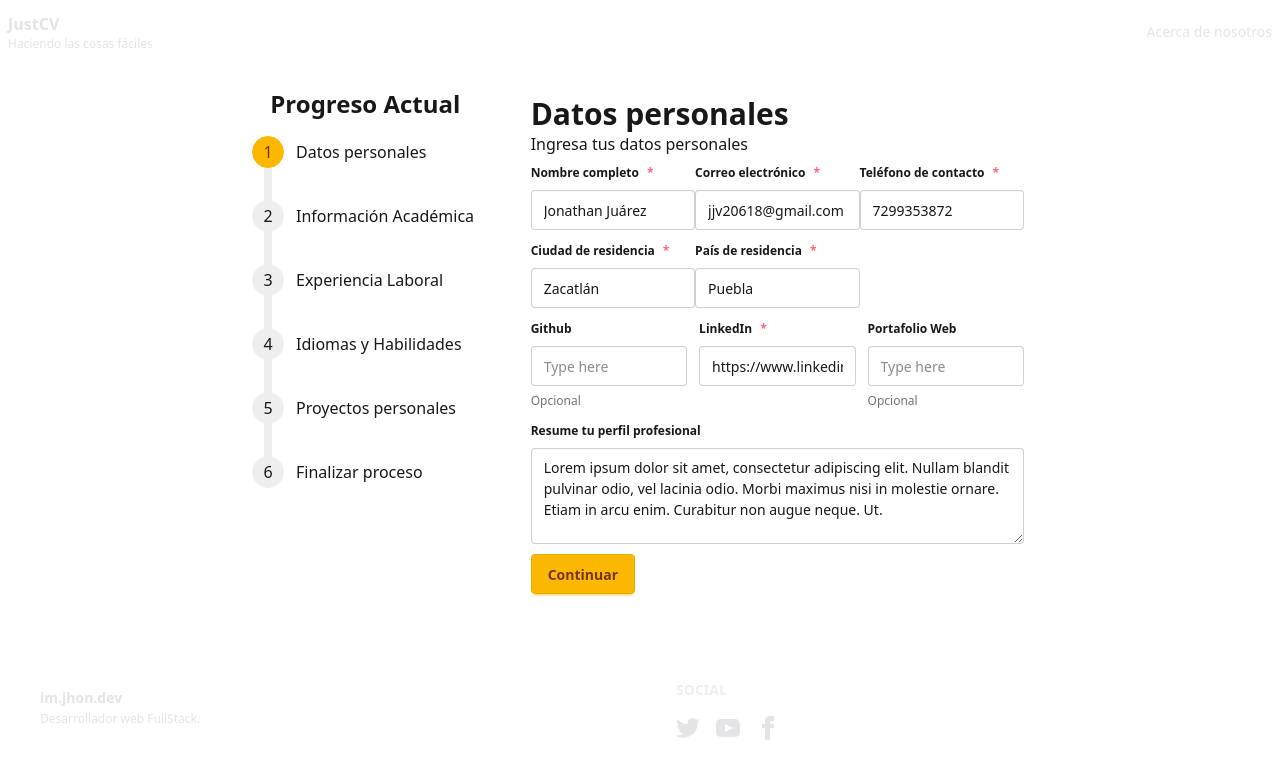
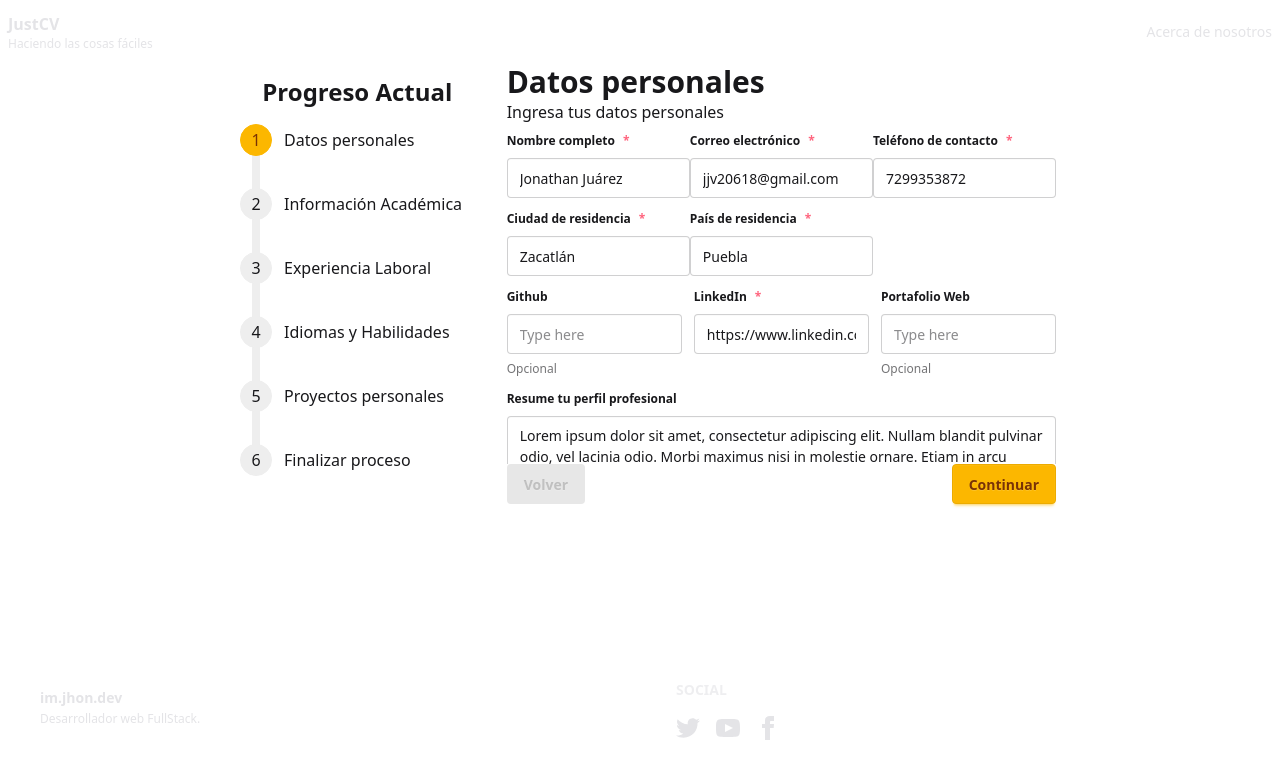
Before and after one commit to JhonCODEOWO/JustCV, a React (Vite) app: page /creating-cv in a window 1280 px wide. Shown: the top 778 px of the page. Built offline with nearby package versions, Linux system fonts and the light colour scheme.

Commit message:
refactor: Remove navigation buttons from step components in CreateCvForm to manage step validations using useSteps hook.

```diff
--- a/src/CV/components/CreateCvForm/CreateCvForm.component.tsx
+++ b/src/CV/components/CreateCvForm/CreateCvForm.component.tsx
@@ -12,6 +12,7 @@ import EducationDataStep from "./components/StepComponents/EducationDataStep/Edu
 import LaboralDataStep from "./components/StepComponents/LaboralDataStep/LaboralDataStep.component";
 import SkillsLanguageStep from "./components/StepComponents/SkillsLanguageStep/SkillsLanguageStep.component";
 import ProjectsStep from "./components/StepComponents/ProjectsStep/ProjectsStep.component";
+import type { JSX } from "react";
 
 //TODO: The useSteps hook should retrieve this values
 export type StepID = "personalData" | "educationData" | "laboralData" | "skillsLanguage" | "finalPhase" | "projects";
@@ -19,7 +20,7 @@ export type StepID = "personalData" | "educationData" | "laboralData" | "skillsL
 function CreateCvForm() {
     const navigate = useNavigate();
     const {addCv} = useCvsContext();
-    const {actualPhase, nextPhase, prevPhase, totalPhases, goTo, elementsBefore} = useSteps([
+    const {actualPhase, nextPhase, prevPhase, totalPhases, goTo, elementsBefore, actualStepElement} = useSteps([
         {
             id: 'personalData',
             title: 'Datos personales'
@@ -62,10 +63,10 @@ function CreateCvForm() {
     });
 
     /**
-     * Field values separated by a ID
+     * Field values separated by a ID to indicate what fields should validate in each step
      */
     const fieldsByStep: Record<StepID, FieldPath<CreateCvFormBody>[]> = {
-            'personalData': ["fullname", "email", "phoneNumber", "profesionalLinks", "residence", "resume"],
+            personalData: ["fullname", "email", "phoneNumber", "profesionalLinks", "residence", "resume"],
             educationData: ["education"],
             laboralData: ["workExperience"],
             skillsLanguage: ["skills", "languages"],
@@ -123,20 +124,9 @@ function CreateCvForm() {
         goTo(requestedIndex);
     }
 
-    return (
-        <form onSubmit={(event) => onSubmit(event)} className="flex gap-y-6 justify-center">
-            <div className="gap-x-4 grid grid-cols-3 p-3 w-[65%]">
-                <StepsTimelineComponent actualPhase={actualPhase} steps={totalPhases} onStepWanted={handleWantedStep} className="h-full"/>
-                <section className="bg-base-100 p-5 rounded flex-1 h-full col-start-2 col-end-4">
-                    {
-                        actualPhase === 0
-                        &&
-                        <PersonalDataStep errors={errors} register={register} validate={validate}/>
-                    }
-                    {
-                        actualPhase === 1
-                        &&
-                        <EducationDataStep
+    const stepsRenders: Record<StepID, JSX.Element> = {
+        'personalData': <PersonalDataStep errors={errors} register={register} validate={validate}/>,
+        'educationData': <EducationDataStep
                             append={append}
                             control={control}
                             errors={errors}
@@ -146,12 +136,8 @@ function CreateCvForm() {
                             validate={validate}
                             prevPhase={prevPhase}
                             onDeleteEducationElement={handleDeleteEducationElement}
-                        />
-                    }
-                    {
-                        actualPhase === 2
-                        &&
-                        <LaboralDataStep
+                        />,
+        'laboralData': <LaboralDataStep
                             appendWorkExperience={appendWorkExperience}
                             control={control}
                             errors={errors}
@@ -161,12 +147,8 @@ function CreateCvForm() {
                             validate={validate}
                             workExperienceFields={workExperienceFields}
                             prevPhase={prevPhase}
-                        />
-                    }
-                    {
-                        actualPhase === 3
-                        &&
-                        <SkillsLanguageStep
+                        />,
+        'skillsLanguage': <SkillsLanguageStep
                             appendLanguage={appendLanguage}
                             appendSkill={appendSkill}
                             control={control}
@@ -178,12 +160,8 @@ function CreateCvForm() {
                             skills={skills}
                             validate={validate}
                             prevPhase={prevPhase}
-                        />
-                    }
-                    {
-                        actualPhase === 4
-                        &&
-                        <ProjectsStep
+                        />,
+        'projects': <ProjectsStep
                             appendProject={appendProject}
                             errors={errors}
                             projects={projects}
@@ -191,20 +169,39 @@ function CreateCvForm() {
                             removeProject={removeProject}
                             validate={validate}
                             prevPhase={prevPhase}
-                        />
-                    }
-                </section>
-                {
-                    actualPhase === 5
-                    &&
-                    <section className="flex flex-col col-start-2 col-end-4">
+                        />,
+        'finalPhase': <>
                         <HeaderWithContentComponent level={3} title="¡Ya hemos terminado!" content="Verifica que la información sea correcta, pero no te preocupes si decides guardarla, podrás editarla cuando quieras."/>
                         <section className="mt-auto flex justify-between">
                             <button className="btn btn-info" type="button" onClick={prevPhase}>Volver</button>
                             <button type="submit" className="btn btn-success">Generar CV</button>
                         </section>
+                    </>
+    }
+
+    return (
+        <form onSubmit={(event) => onSubmit(event)} className="flex gap-y-6 justify-center">
+            <div className="gap-x-4 grid grid-cols-3 w-[65%] h-[500px] relative">
+                <StepsTimelineComponent actualPhase={actualPhase} steps={totalPhases} onStepWanted={handleWantedStep} className="h-full"/>
+                <div className="col-start-2 col-end-4 bg-base-100 rounded">
+                    <section className="h-[400px] overflow-auto">
+                    {
+                        stepsRenders[actualStepElement.id as StepID]
+                    }
                     </section>
-                }
+                    <div className="flex justify-between">
+                        <button className="btn btn-info" type="button" onClick={prevPhase} disabled={actualPhase === 0}>
+                        Volver
+                        </button>
+                        <button
+                            className="btn btn-warning"
+                            type="button"
+                            onClick={() => validate(actualStepElement.id as StepID)}
+                        >
+                            Continuar
+                        </button>
+                    </div>
+                </div>
             </div>
         </form>
     );
--- a/src/CV/components/CreateCvForm/components/StepComponents/EducationDataStep/EducationDataStep.component.tsx
+++ b/src/CV/components/CreateCvForm/components/StepComponents/EducationDataStep/EducationDataStep.component.tsx
@@ -71,16 +71,6 @@ function EducationDataStep({
           );
         })}
       </section>
-      <button className="btn btn-info" type="button" onClick={prevPhase}>
-        Volver
-      </button>
-      <button
-        className="btn btn-warning"
-        type="button"
-        onClick={() => validate("educationData")}
-      >
-        Continuar
-      </button>
     </>
   );
 }
--- a/src/CV/components/CreateCvForm/components/StepComponents/LaboralDataStep/LaboralDataStep.component.tsx
+++ b/src/CV/components/CreateCvForm/components/StepComponents/LaboralDataStep/LaboralDataStep.component.tsx
@@ -85,16 +85,6 @@ function LaboralDataStep({
             );
           })}
         </section>
-        <button className="btn btn-info" type="button" onClick={prevPhase}>
-          Volver
-        </button>
-        <button
-          className="btn btn-warning"
-          type="button"
-          onClick={() => validate("laboralData")}
-        >
-          Continuar
-        </button>
       </div>
     </>
   );
--- a/src/CV/components/CreateCvForm/components/StepComponents/PersonalDataStep/PersonalDataStep.component.tsx
+++ b/src/CV/components/CreateCvForm/components/StepComponents/PersonalDataStep/PersonalDataStep.component.tsx
@@ -142,13 +142,6 @@ function PersonalDataStep({register, errors, validate}: StepComponentProps<Creat
           </p>
         </fieldset>
       </section>
-      <button
-        className="btn btn-warning"
-        type="button"
-        onClick={() => validate("personalData")}
-      >
-        Continuar
-      </button>
     </>
   );
 }
--- a/src/CV/components/CreateCvForm/components/StepComponents/ProjectsStep/ProjectsStep.component.tsx
+++ b/src/CV/components/CreateCvForm/components/StepComponents/ProjectsStep/ProjectsStep.component.tsx
@@ -78,18 +78,6 @@ function ProjectsStep({errors, register, validate, prevPhase, appendProject, pro
           </div>
         )}
       </section>
-      <div className="mt-auto flex justify-between">
-        <button type="button" className="btn btn-info" onClick={prevPhase}>
-          Volver
-        </button>
-        <button
-          type="button"
-          className="btn btn-warning"
-          onClick={() => validate("projects")}
-        >
-          Continuar
-        </button>
-      </div>
     </>
   );
 }
--- a/src/CV/components/CreateCvForm/components/StepComponents/SkillsLanguageStep/SkillsLanguageStep.component.tsx
+++ b/src/CV/components/CreateCvForm/components/StepComponents/SkillsLanguageStep/SkillsLanguageStep.component.tsx
@@ -200,18 +200,6 @@ function SkillsLanguageStep({
           ))}
         </div>
       </section>
-      <div className="mt-auto flex justify-between">
-        <button type="button" className="btn btn-info" onClick={prevPhase}>
-          Volver
-        </button>
-        <button
-          type="button"
-          className="btn btn-warning"
-          onClick={() => validate("skillsLanguage")}
-        >
-          Continuar
-        </button>
-      </div>
     </>
   );
 }
```
